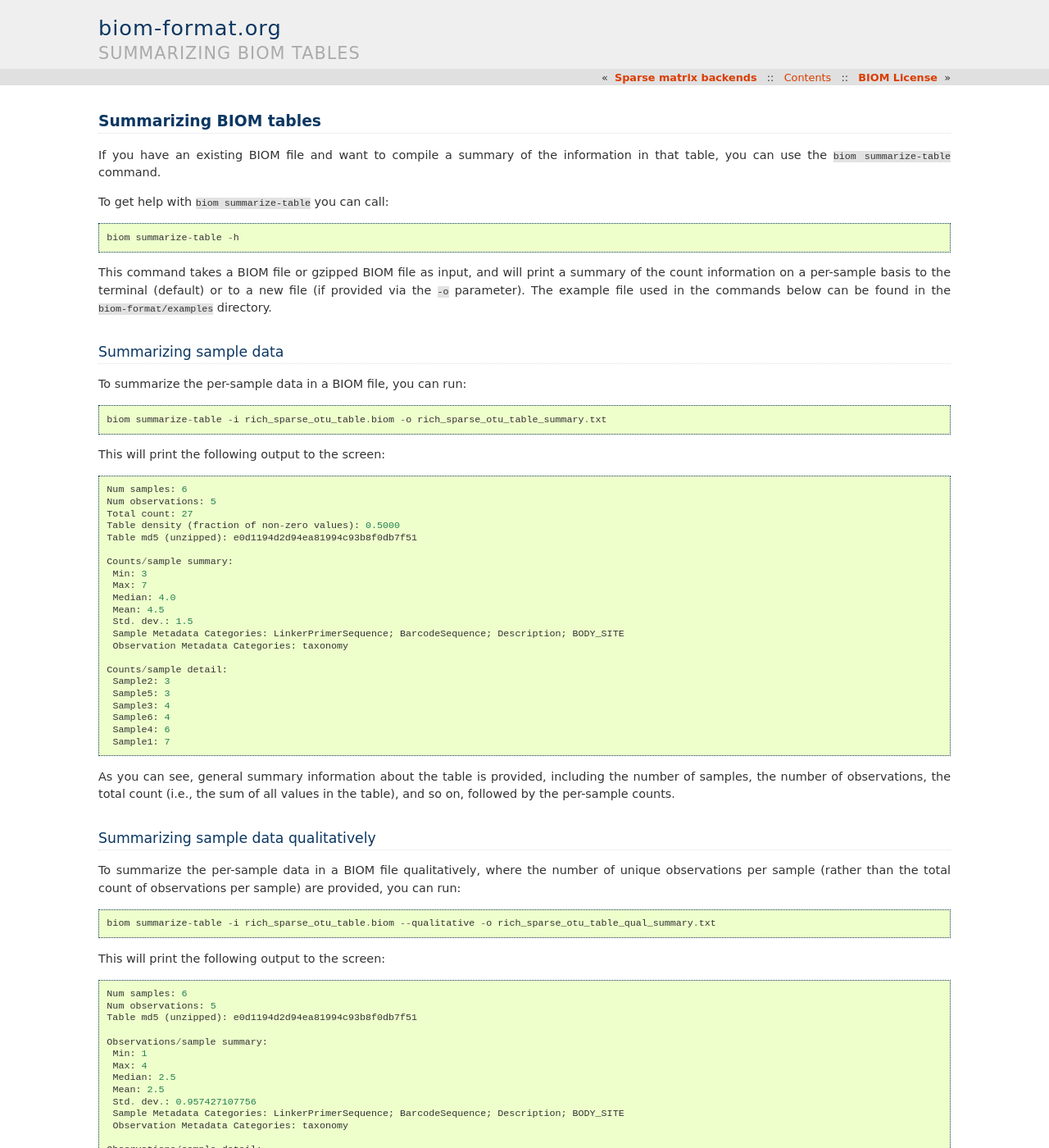
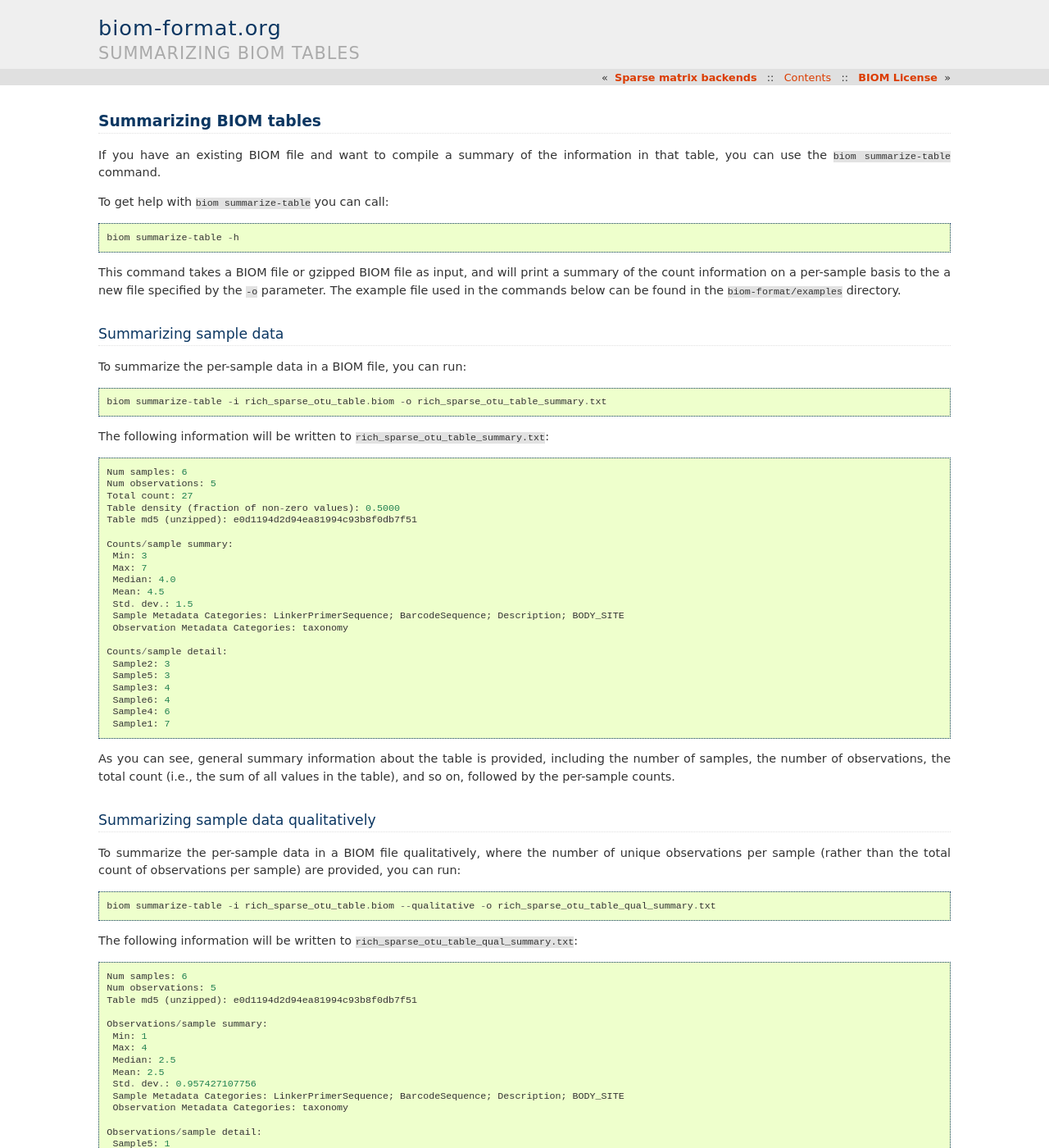
Before and after one commit to biocore/biom-format, a Sphinx documentation site: the page built from doc/documentation/summarizing_biom_tables.rst, in a window 1280 px wide and 1400 px high. Shown: the whole window at 82% size. Built offline with Sphinx 7.4.7, drawn with Linux system fonts in a browser that asks for light colours.

```diff
--- a/doc/documentation/adding_metadata.rst
+++ b/doc/documentation/adding_metadata.rst
@@ -217,7 +217,7 @@ Processing metadata while adding
 
 There are some additional parameters you can pass to this command for more complex processing.
 
-You can tell the command to process certain metadata column values as integers (``--int_fields``), floating point (i.e., decimal or real) numbers (``--float_fields``), or as hierarchical semicolon-delimited data (``--sc_separated``).
+You can tell the command to process certain metadata column values as integers (``--int-fields``), floating point (i.e., decimal or real) numbers (``--float-fields``), or as hierarchical semicolon-delimited data (``--sc-separated``).
 
 ::
 
@@ -341,7 +341,7 @@ If you have multiple fields that you'd like processed in one of these ways, you
 Renaming (or naming) metadata columns while adding
 ==================================================
 
-You can also override the names of the metadata fields provided in the mapping files with the ``--observation_header`` and ``--sample_header`` parameters. This is useful if you want to rename metadata columns, or if metadata column headers aren't present in your metadata mapping file. If you pass either of these parameters, you must name all columns in order. If there are more columns in the metadata mapping file then there are headers, extra columns will be ignored (so this is also a useful way to select only the first n columns from your mapping file). For example, if you want to rename the ``DOB`` column in the sample metadata mapping you could do the following::
+You can also override the names of the metadata fields provided in the mapping files with the ``--observation-header`` and ``--sample-header`` parameters. This is useful if you want to rename metadata columns, or if metadata column headers aren't present in your metadata mapping file. If you pass either of these parameters, you must name all columns in order. If there are more columns in the metadata mapping file then there are headers, extra columns will be ignored (so this is also a useful way to select only the first n columns from your mapping file). For example, if you want to rename the ``DOB`` column in the sample metadata mapping you could do the following::
 
 	biom add-metadata -i min_sparse_otu_table.biom -o table.w_smd.biom --sample-metadata-fp sam_md.txt --sample-header SampleID,BarcodeSequence,DateOfBirth
 
--- a/doc/documentation/biom_conversion.rst
+++ b/doc/documentation/biom_conversion.rst
@@ -52,4 +52,4 @@ If you are converting a QIIME 1.4.0 or earlier OTU table to BIOM format, there a
 
 Then, you'll want to perform the conversion including a step to convert the taxonomy `string` from the classic OTU table to a taxonomy `list`, as it's represented in QIIME 1.4.0-dev and later::
 
-	biom convert -i otu_table.taxonomy.txt -o otu_table.from_txt.biom --matrix-type="otu table" --process-obs-metadata taxonomy
+	biom convert -i otu_table.taxonomy.txt -o otu_table.from_txt.biom --table-type="otu table" --process-obs-metadata taxonomy
--- a/doc/documentation/summarizing_biom_tables.rst
+++ b/doc/documentation/summarizing_biom_tables.rst
@@ -10,7 +10,7 @@ To get help with ``biom summarize-table`` you can call::
 
 	biom summarize-table -h
 
-This command takes a BIOM file or gzipped BIOM file as input, and will print a summary of the count information on a per-sample basis to the terminal (default) or to a new file (if provided via the ``-o`` parameter). The example file used in the commands below can be found in the ``biom-format/examples`` directory.
+This command takes a BIOM file or gzipped BIOM file as input, and will print a summary of the count information on a per-sample basis to the a new file specified by the ``-o`` parameter. The example file used in the commands below can be found in the ``biom-format/examples`` directory.
 
 Summarizing sample data
 -----------------------
@@ -19,7 +19,7 @@ To summarize the per-sample data in a BIOM file, you can run::
 
 	biom summarize-table -i rich_sparse_otu_table.biom -o rich_sparse_otu_table_summary.txt
 
-This will print the following output to the screen::
+The following information will be written to ``rich_sparse_otu_table_summary.txt``::
 
 	Num samples: 6
 	Num observations: 5
@@ -53,7 +53,7 @@ To summarize the per-sample data in a BIOM file qualitatively, where the number
 
 	biom summarize-table -i rich_sparse_otu_table.biom --qualitative -o rich_sparse_otu_table_qual_summary.txt
 
-This will print the following output to the screen::
+The following information will be written to ``rich_sparse_otu_table_qual_summary.txt``::
 
 	Num samples: 6
 	Num observations: 5
```
Also changed, not shown: doc/documentation/change_sparse_backend.rst (+16 -15 lines).
